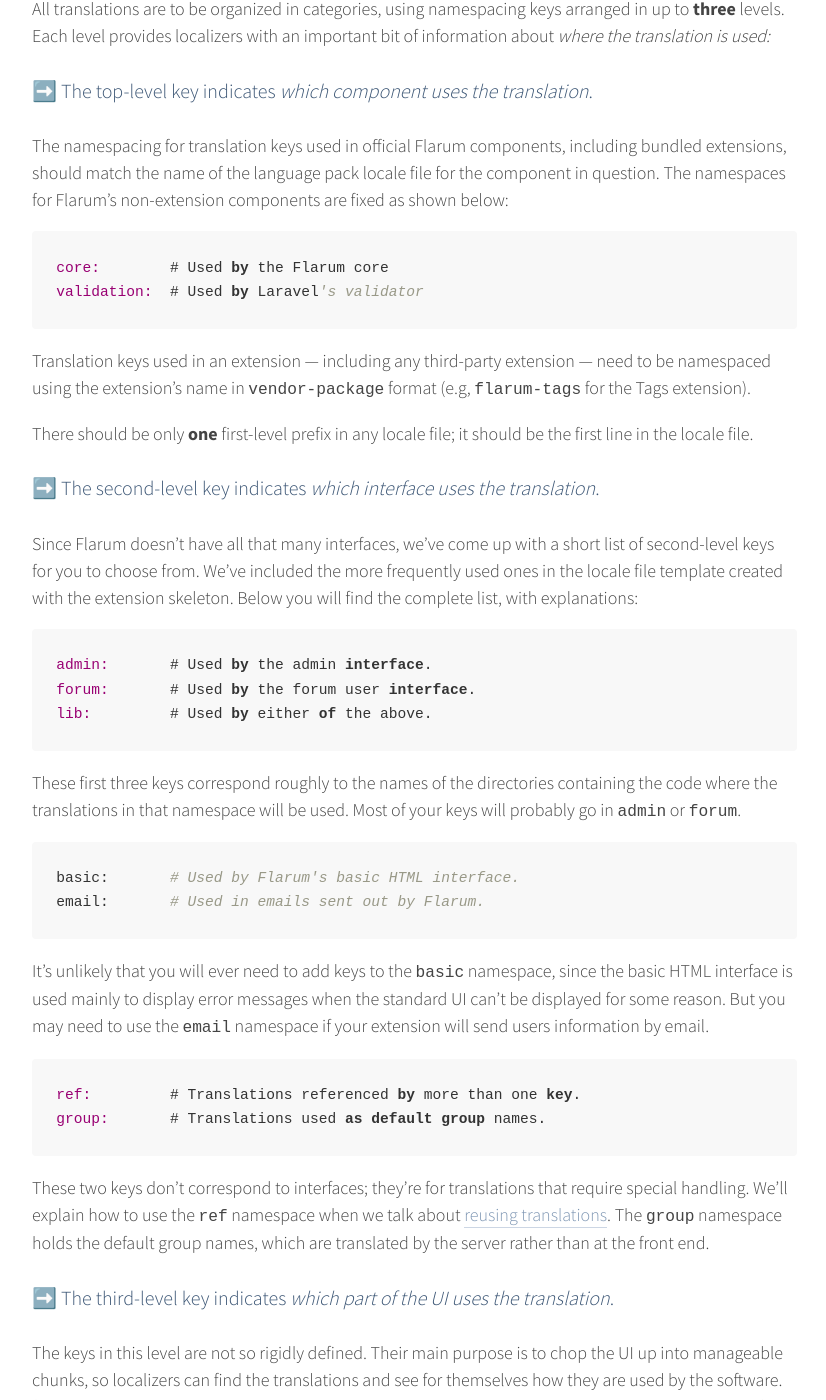
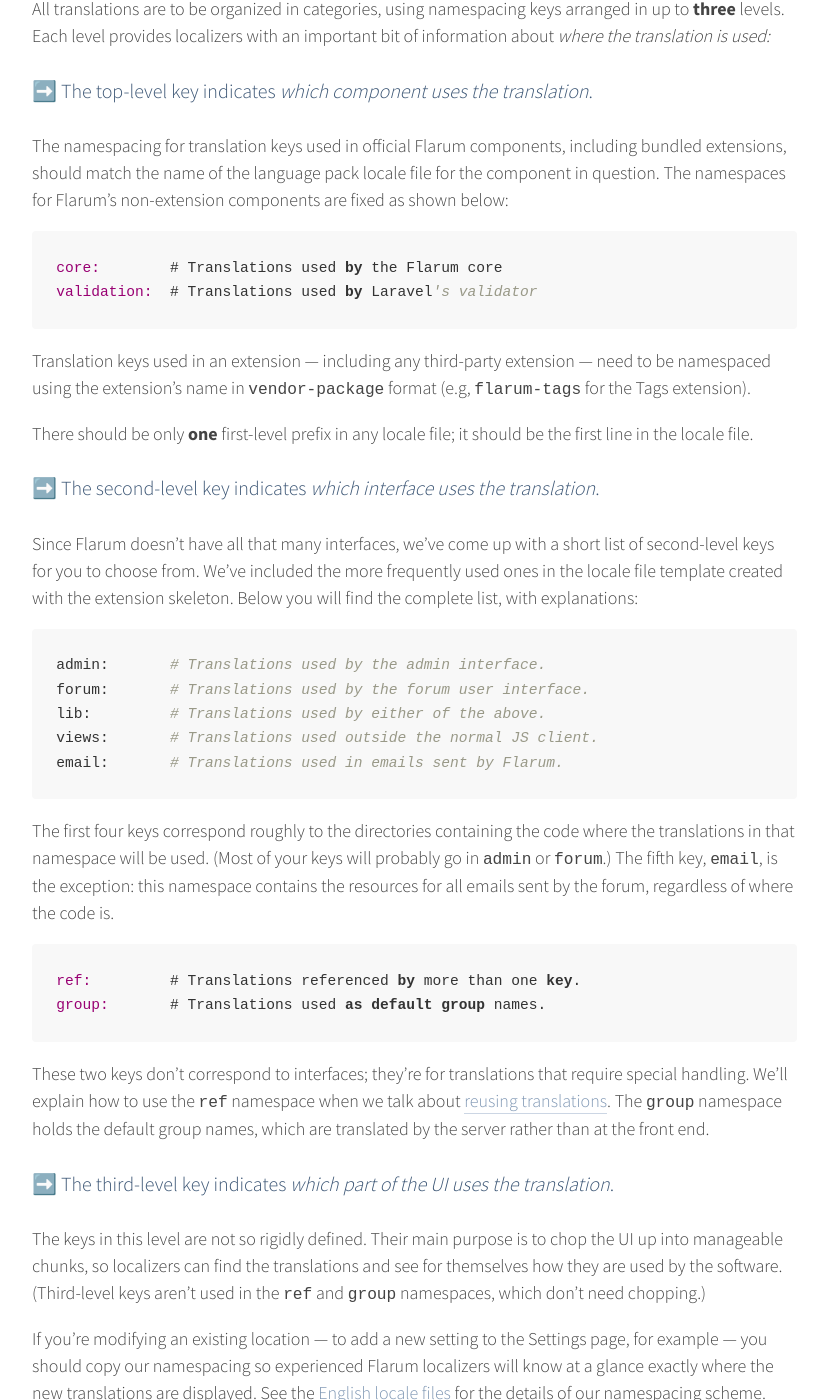
Before and after one commit to flarum/flarum.github.io, a Jekyll site: the page built from _docs/extend/internationalize.md, in a window 1280 px wide and 1400 px high, scrolled down 7892 px. Shown: the whole window, without its empty margins (363-1189 px from the left). Built offline with Jekyll 4.4.1, drawn with Linux system fonts in a browser that asks for light colours; nearby versions of some CDN libraries; comment, search, counter and statistics services are not loaded.

Commit message:
Adjust namespacing specs
- Changes `basic` namespace references to `views`.
- Adjusts explanations to accommodate this change.

````diff
--- a/_docs/extend/internationalize.md
+++ b/_docs/extend/internationalize.md
@@ -248,8 +248,8 @@
 The namespacing for translation keys used in official Flarum components, including bundled extensions, should match the name of the language pack locale file for the component in question. The namespaces for Flarum's non-extension components are fixed as shown below:
 
 ```yaml
-core:        # Used by the Flarum core
-validation:  # Used by Laravel's validator
+core:        # Translations used by the Flarum core
+validation:  # Translations used by Laravel's validator
 ```
 
 Translation keys used in an extension &mdash; including any third-party extension &mdash; need to be namespaced using the extension's name in `vendor-package` format (e.g, `flarum-tags` for the Tags extension).
@@ -261,18 +261,13 @@
 Since Flarum doesn't have all that many interfaces, we've come up with a short list of second-level keys for you to choose from. We've included the more frequently used ones in the locale file template created with the extension skeleton. Below you will find the complete list, with explanations:
 
 ```yaml
-admin:       # Used by the admin interface.
-forum:       # Used by the forum user interface.
-lib:         # Used by either of the above.
+admin:       # Translations used by the admin interface.
+forum:       # Translations used by the forum user interface.
+lib:         # Translations used by either of the above.
+views:       # Translations used outside the normal JS client.
+email:       # Translations used in emails sent by Flarum.
 ```
-These first three keys correspond roughly to the names of the directories containing the code where the translations in that namespace will be used. Most of your keys will probably go in `admin` or `forum`.
-
-```yaml
-basic:       # Used by Flarum's basic HTML interface.
-email:       # Used in emails sent out by Flarum.
-```
-
-It's unlikely that you will ever need to add keys to the `basic` namespace, since the basic HTML interface is used mainly to display error messages when the standard UI can't be displayed for some reason. But you may need to use the `email` namespace if your extension will send users information by email.
+The first four keys correspond roughly to the directories containing the code where the translations in that namespace will be used. (Most of your keys will probably go in `admin` or `forum`.) The fifth key, `email`, is the exception: this namespace contains the resources for all emails sent by the forum, regardless of where the code is.
 
 ```yaml
 ref:         # Translations referenced by more than one key.
@@ -283,7 +278,7 @@
 
 #### ➡️ The third-level key indicates *which part of the UI uses the translation*.
 
-The keys in this level are not so rigidly defined. Their main purpose is to chop the UI up into manageable chunks, so localizers can find the translations and see for themselves how they are used by the software. (Third-level keys aren't used in the `basic`, `ref`, and `group` namespaces, which don't need chopping.)
+The keys in this level are not so rigidly defined. Their main purpose is to chop the UI up into manageable chunks, so localizers can find the translations and see for themselves how they are used by the software. (Third-level keys aren't used in the `ref` and `group` namespaces, which don't need chopping.)
 
 If you're modifying an existing location &mdash; to add a new setting to the Settings page, for example &mdash; you should copy our namespacing so experienced Flarum localizers will know  at a glance exactly where the new translations are displayed. See the [English locale files](https://github.com/flarum/english/tree/master/locale) for the details of our namespacing scheme.
 
````
